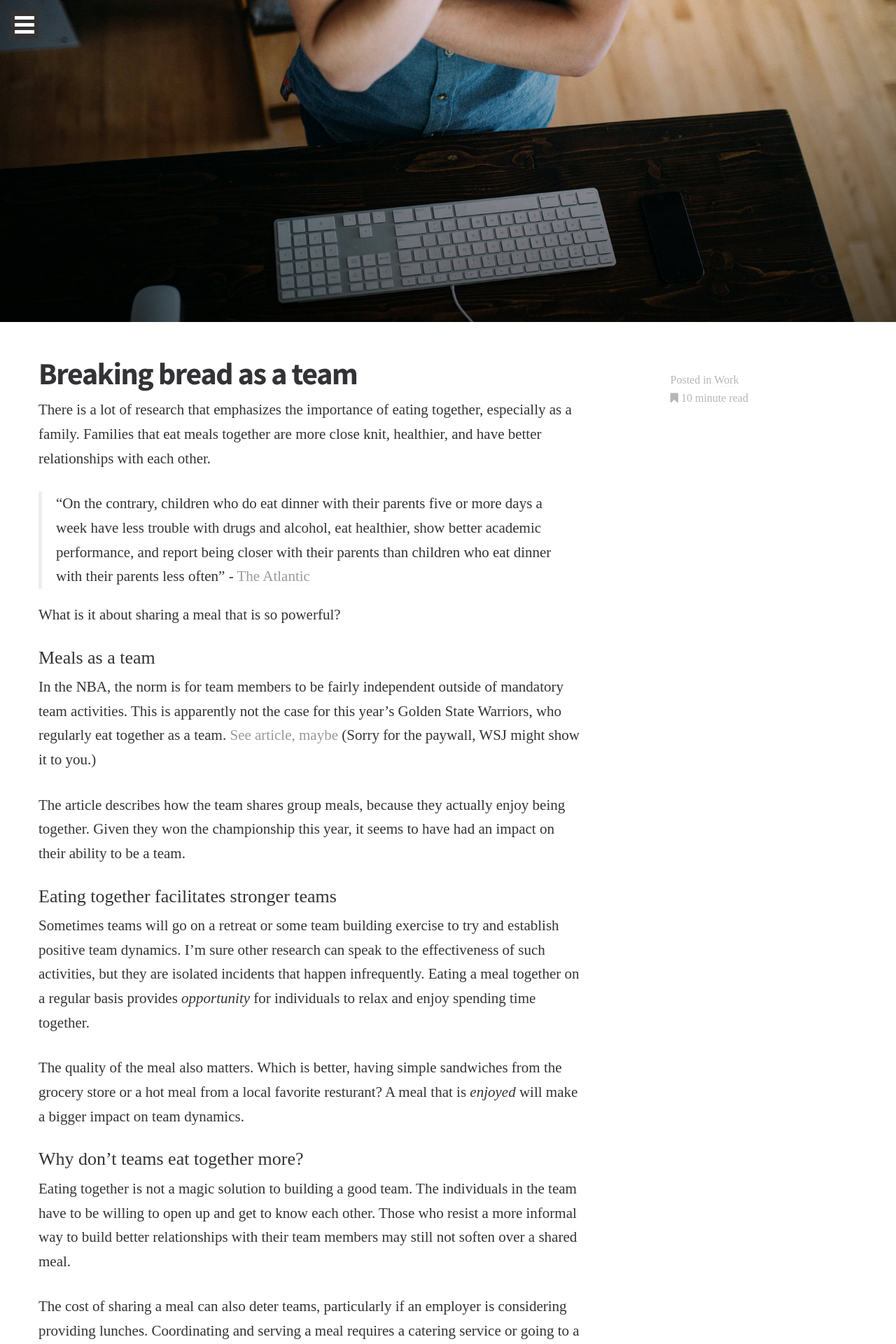
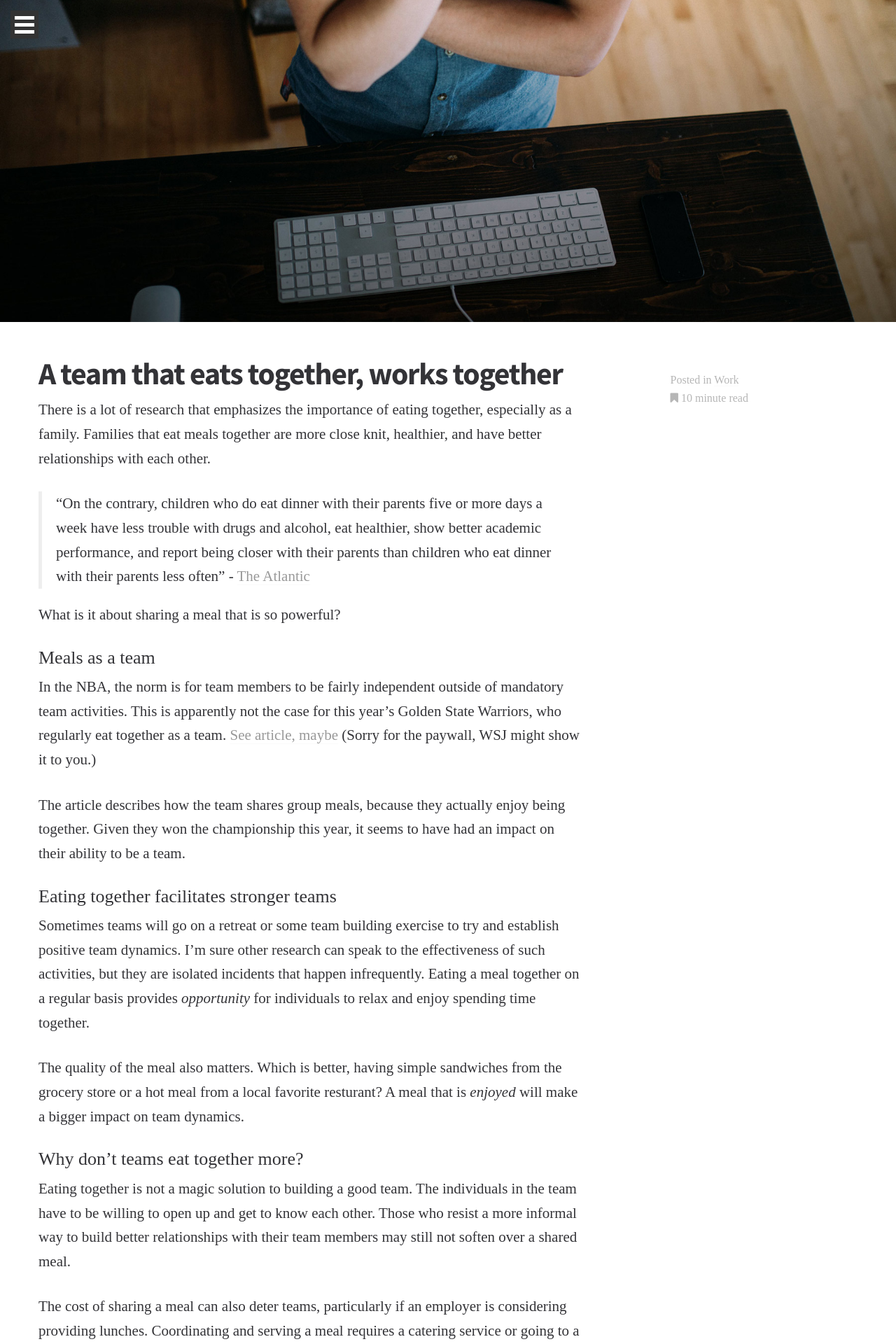
Before and after one commit to gnomeontherun/gnomeontherun.com, a Jekyll site: the page built from _posts/2015-08-18-a-team-that-eats-together-works-together.md, in a window 1280 px wide. Shown: the top 1920 px of the page at 70% size. Built offline with Jekyll 4.4.1, drawn with Linux system fonts in a browser that asks for light colours; some web fonts are replaced.

Commit message:
update post

```diff
--- a/_posts/2015-08-18-breaking-break-as-a-team.md
+++ b/_posts/2015-08-18-a-team-that-eats-together-works-together.md
@@ -1,7 +1,7 @@
 ---
 layout: post
 date: 2015-08-18
-title: "Breaking bread as a team"
+title: "A team that eats together, works together"
 categories: work
 read_time : 10
 feature_image: categories/work-feature
```
